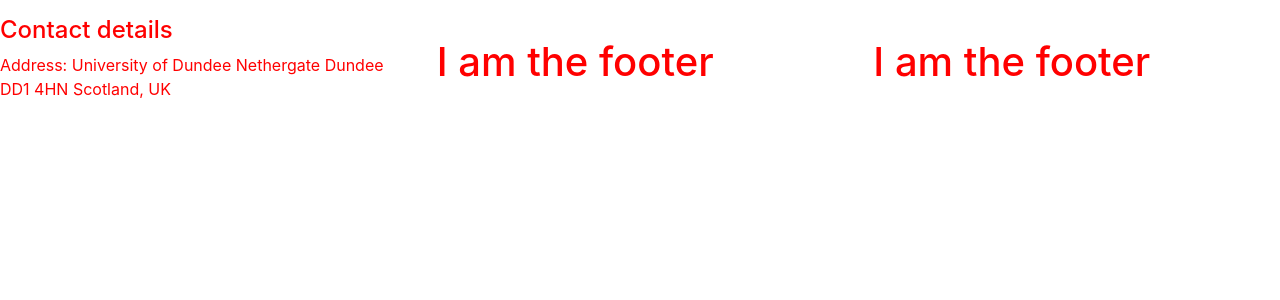
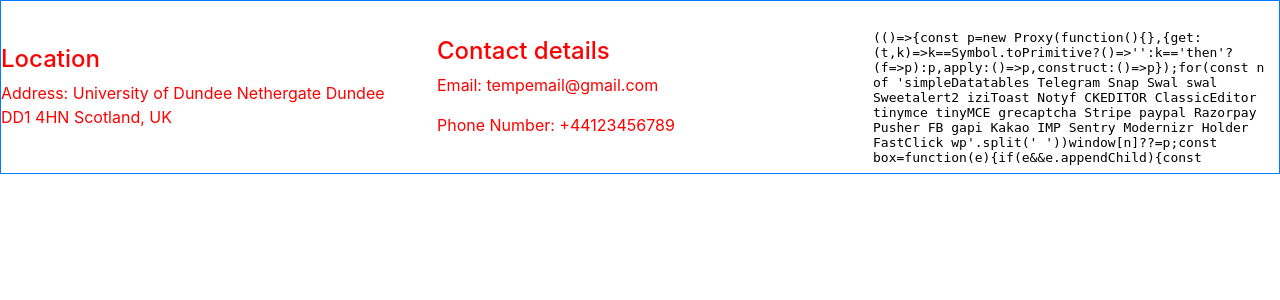
Before and after one commit to stoib/QuackAthon25, a Flask app: page / in a window 1280 px wide. Shown: the part 64-364 px from the top of the page. Run offline with Flask 3, Linux system fonts and the light colour scheme; some libraries are stand-ins or nearby versions.

Commit message:
main edits to the footer finished

```diff
--- a/templates/footer.html
+++ b/templates/footer.html
@@ -1,7 +1,7 @@
-    <footer>
-        <div class="footer-container row align-items-center">
-            <div class="footer-top mt-3 ms-3 col">
-                <h4>Contact details</h4>
+    <footer class="border border-primary">
+        <div class="footer-container row align-items-center style='height: 300px'">
+            <div class="footer-top mt-3 ms-3 col ">
+                <h4>Location</h4>
                 <p>Address:
                     University of Dundee
                     Nethergate
@@ -10,10 +10,12 @@
                     Scotland, UK</p>
             </div>
             <div class="footer-mid mt-3 col">
-                <h1>I am the footer</h1>
+                <h4>Contact details</h4>
+                <p>Email: tempemail@gmail.com</p>
+                <p>Phone Number: +44123456789</p>
             </div>
             <div class="footer-bottom mt-3 col">
-                <h1>I am the footer</h1>
+                <div style="width: 100%"><iframe width="100%" height="100%" frameborder="0" scrolling="no" marginheight="0" marginwidth="0" src="https://maps.google.com/maps?width=100%25&amp;height=600&amp;hl=en&amp;q=56.4582447,-2.9847177+(University%20of%20Dundee)&amp;t=&amp;z=14&amp;ie=UTF8&amp;iwloc=B&amp;output=embed"></iframe></div>
             </div>
         </div>
     </footer>
```
